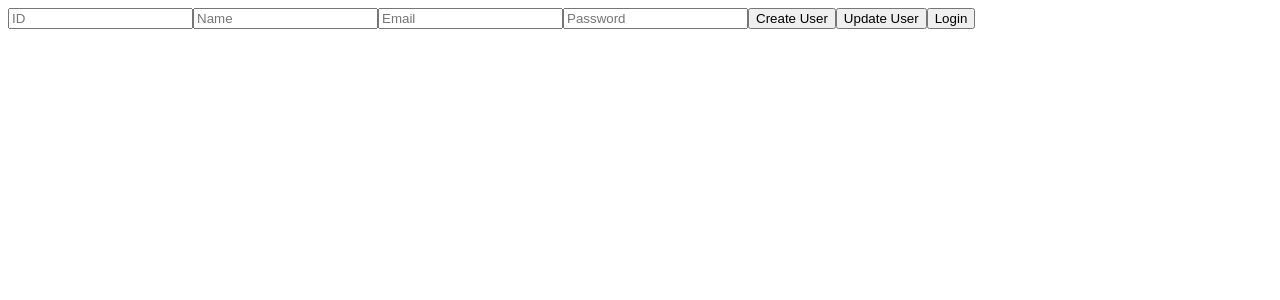
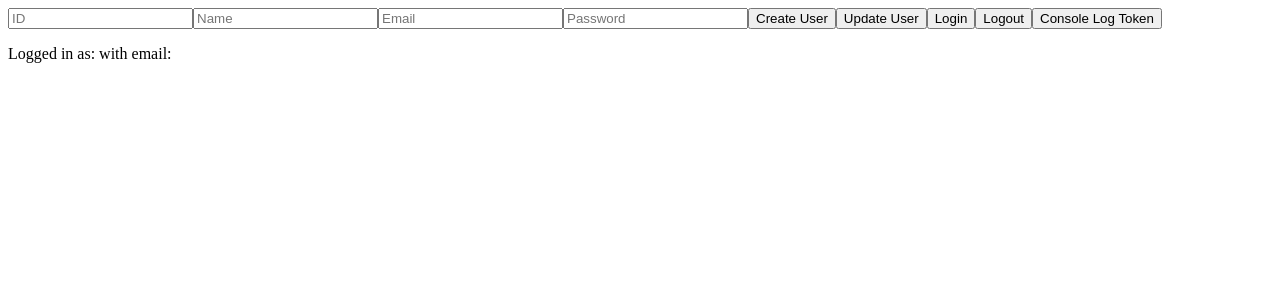
Before and after one commit to nico-bauknecht/apollo-graphql-boiler, a Nuxt app: page / in a window 1280 px wide. Shown: the top 300 px of the page. Built offline with nearby package versions, Linux system fonts and the light colour scheme.

Commit message:
scuffed but semi working except of cookies

```diff
--- a/app.vue
+++ b/app.vue
@@ -7,8 +7,14 @@
     <button @click="createUser">Create User</button>
     <button @click="updateUser">Update User</button>
     <button @click="loginUser">Login</button>
-    <div v-if="loginToken">logged in</div>
-    <p>{{}}</p>
+    <button @click="logoutUser">Logout</button>
+    <button @click="logToken">Console Log Token</button>
+    <div>
+      <p v-if="isLoggedIn">
+        Logged in as: {{ loginToken.name }} with email: {{ loginToken.email }}
+      </p>
+      <p v-else>Logged out</p>
+    </div>
   </div>
 </template>
 
@@ -17,13 +23,19 @@ import { useMutation } from "@vue/apollo-composable";
 import createUserMutation from "~/graphql/mutations/createUser.gql";
 import updateUserMutation from "~/graphql/mutations/updateUser.gql";
 import loginUserMutation from "~/graphql/queries/loginUser.gql";
-import { ref } from "vue";
+import { ref, computed } from "vue";
+import cookie from "cookie-universal-nuxt";
 
 const id = ref("");
 const name = ref("");
 const email = ref("");
 const password = ref("");
-const message = ref("");
+const loginToken = ref("");
+const isLoggedIn = computed(() => {
+  return (
+    useCookie("loginToken") !== null && useCookie("loginToken") !== undefined
+  );
+});
 
 const createUser = async () => {
   const { mutate } = useMutation(createUserMutation);
@@ -69,7 +81,8 @@ const loginUser = async () => {
     const result = await mutate(variables);
     const { id, name, email } = result.data.users_by_pk;
     var loginToken = result.data.users_by_pk;
-    localStorage.setItem("loginToken", loginToken);
+    useCookie("loginToken", JSON.stringify(loginToken));
+    isLoggedIn.value = true;
     console.log(
       `User ${name} with ID ${id} and email ${email} logged in successfully`
     );
@@ -77,5 +90,16 @@ const loginUser = async () => {
     console.error(error);
     console.log("Error logging in user.");
   }
+  return loginToken;
+};
+
+const logoutUser = async () => {
+  localStorage.removeItem("loginToken");
+  console.log("User logged out.");
+};
+
+const logToken = async () => {
+  var tmpCookie = getCookie("loginToken");
+  console.log(tmpCookie);
 };
 </script>
--- a/nuxt.config.ts
+++ b/nuxt.config.ts
@@ -1,5 +1,8 @@
 export default defineNuxtConfig({
   modules: ["@nuxtjs/apollo"],
+
+  ssr: true,
+  target: "server",
 
   env: {
     GRAPHQL_URL: process.env.GRAPHQL_URL,
--- a/package.json
+++ b/package.json
@@ -9,8 +9,11 @@
   },
   "devDependencies": {
     "@nuxtjs/apollo": "^5.0.0-alpha.6",
+    "@types/node": "^18.15.7",
     "@vue/apollo-composable": "^4.0.0-alpha.12",
-    "@types/node": "^18.15.7",
     "nuxt": "^3.3.1"
+  },
+  "dependencies": {
+    "cookie-universal-nuxt": "^2.2.2"
   }
 }
```
Also changed, not shown: 1 other file (tests, documents, lock files or other folders).
